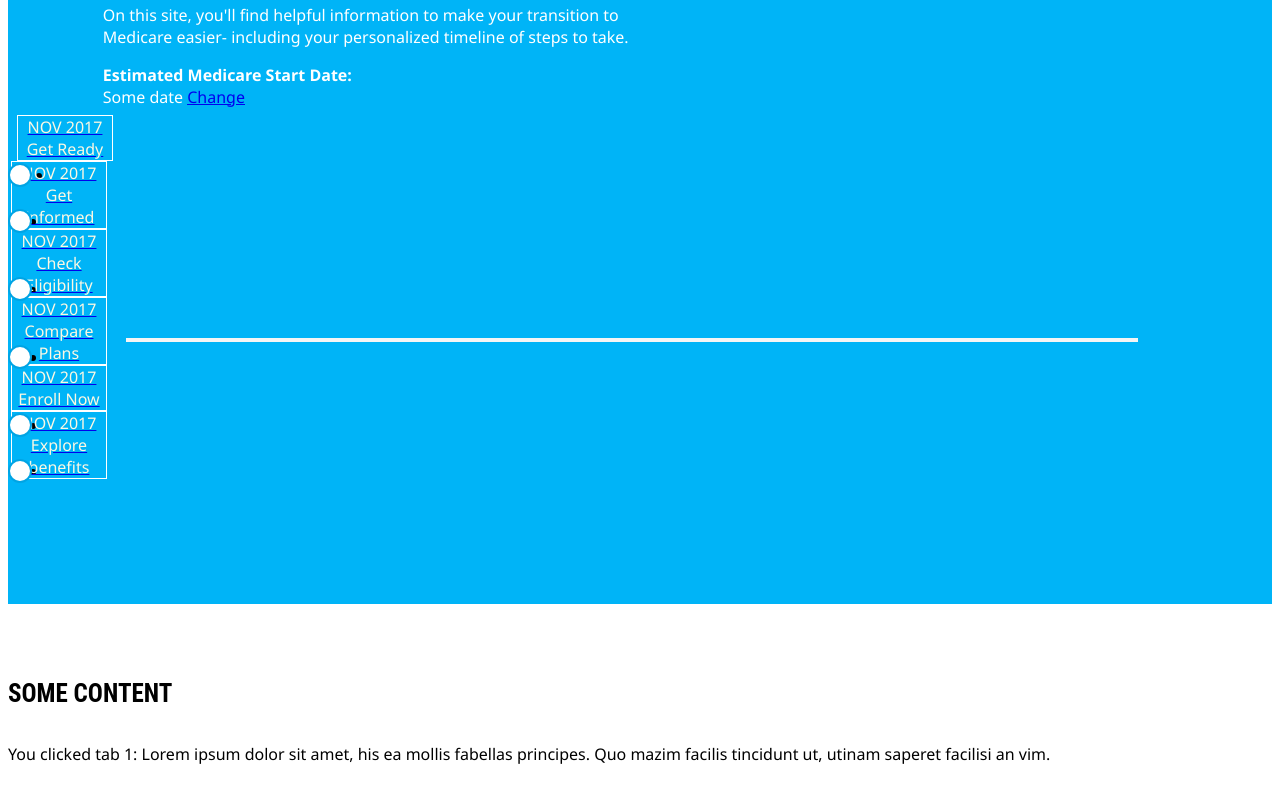
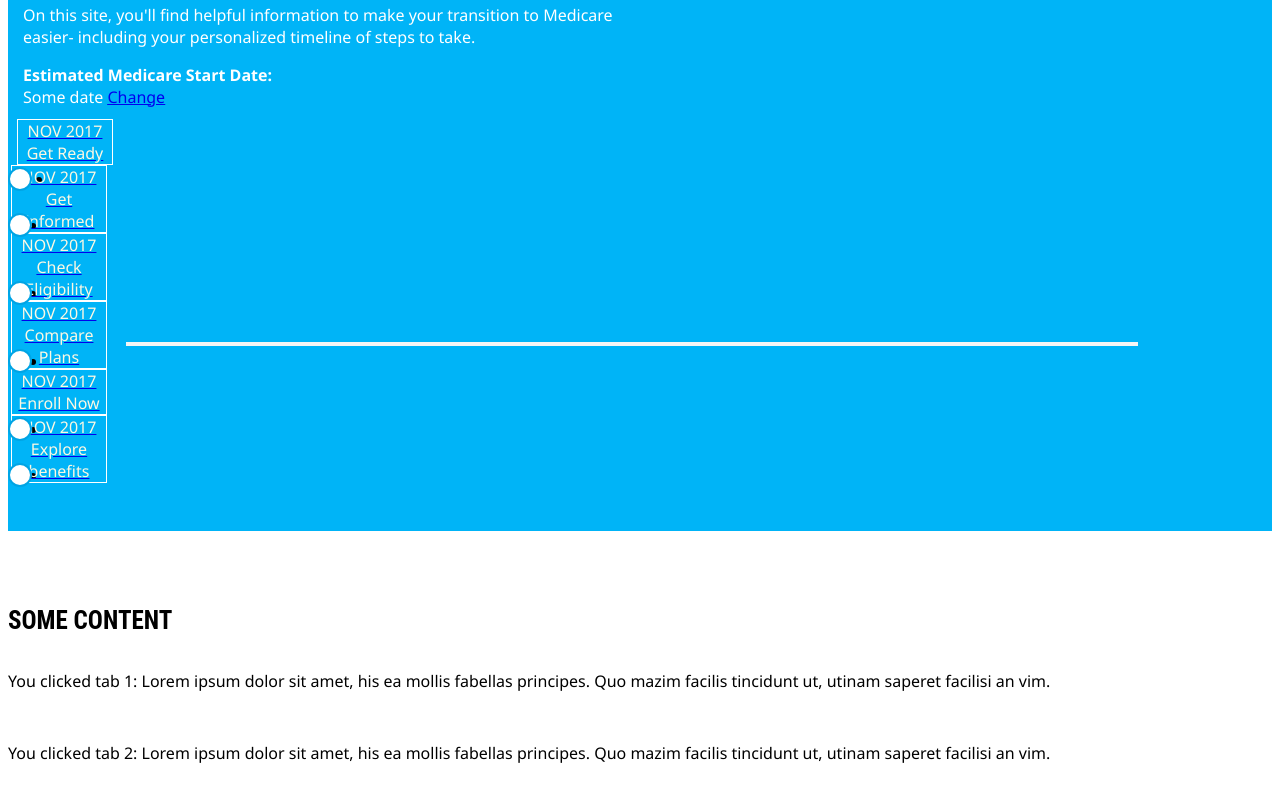
Before and after one commit to shankarjallu/PERL_ui, a website: page pages/partials/_perlcontent.html in a window 1280 px wide. Shown: the part 135-925 px from the top of the page. Drawn offline with Linux system fonts and the light colour scheme.

Commit message:
Changed css to remove extra white spaces from header

```diff
--- a/pages/partials/_perlcontent.html
+++ b/pages/partials/_perlcontent.html
@@ -289,7 +289,7 @@
                     border-bottom:none;
                     /* width: 91.5%; */
                     margin: 0 auto;
-                    padding:15px 0 100px 0;
+                    padding:15px 15px 27px 15px;
                     text-align: left;
 
                     }
@@ -315,18 +315,12 @@
                         margin-bottom: 0;
                         box-sizing: border-box;
                     }
-                    .page-header{
-                    color:white;
-                    border-bottom:none;
-                    width: 85%;
-                    margin: 0 auto;
-                    padding:15px 15px 100px 15px;
-                    }
+
 
                     .board-inner{
                         border-spacing: 0px;
-                        position: relative;
-                        top: -77px;
+                       /* position: relative;*/
+                        /*top: -77px;*/
                         /* max-width:1088px; */
                         margin:auto;
                         /* width:80%; */
```
